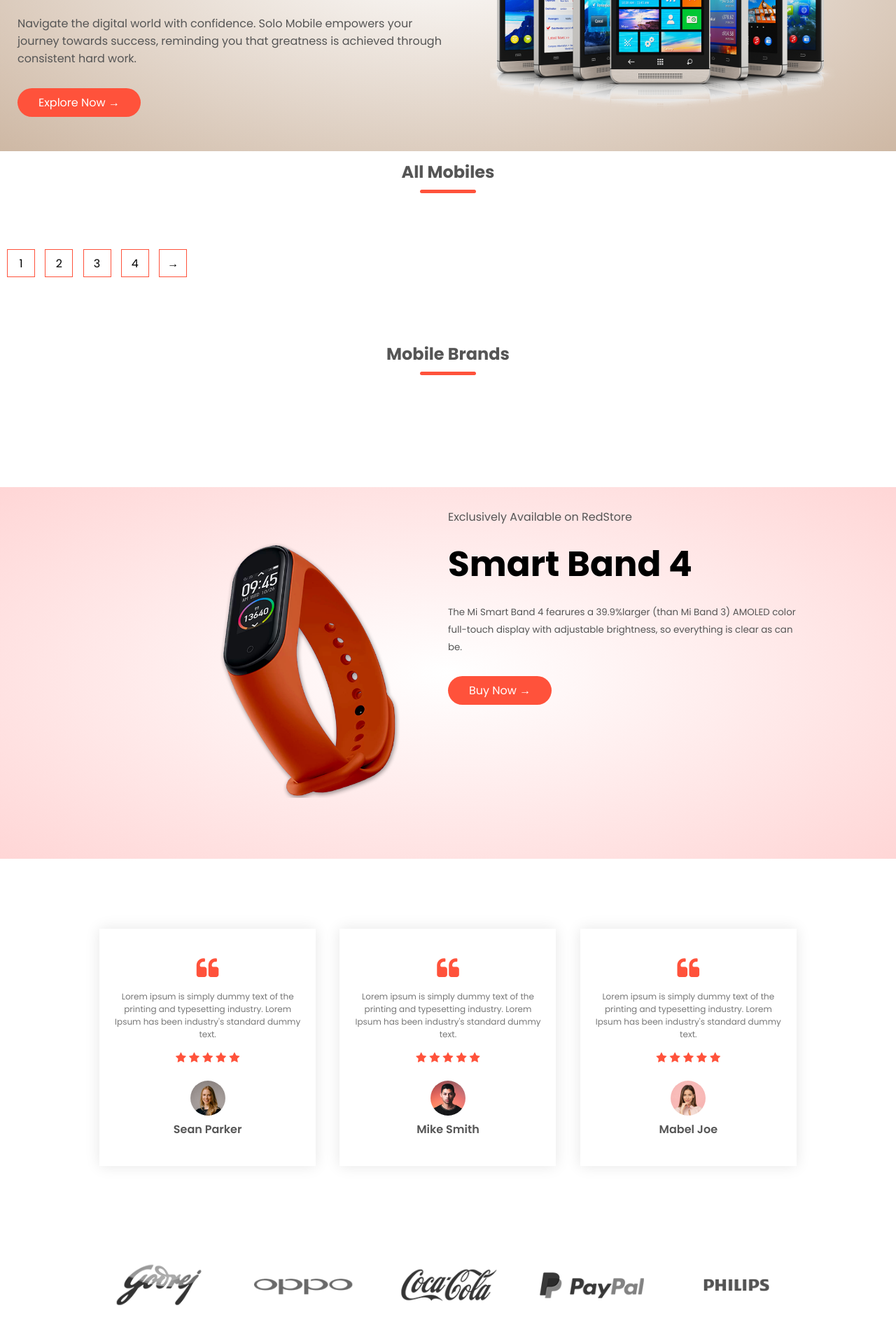
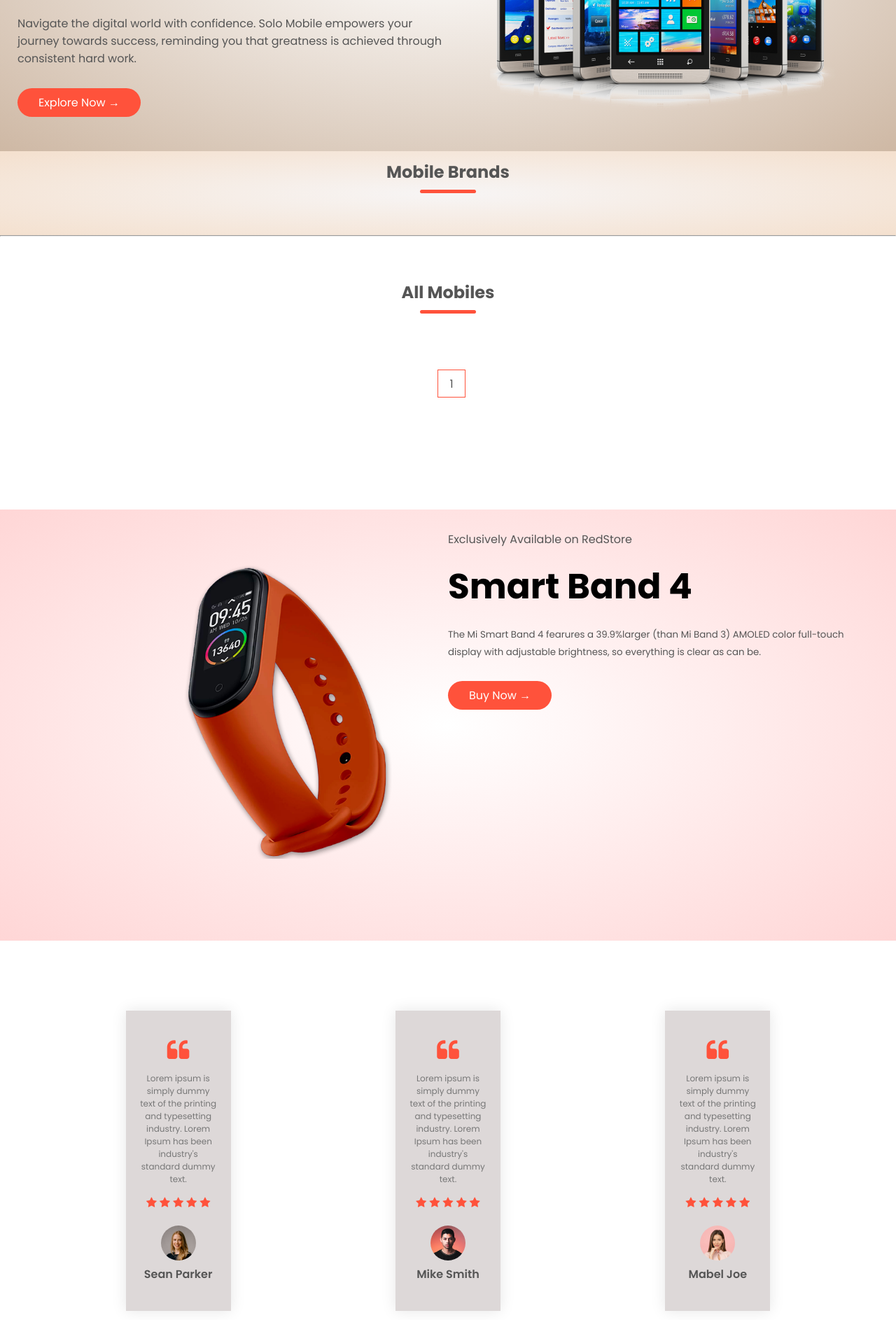
Before and after one commit to ArbaazAfsar/EcomMobile, a Django app: page / in a window 1280 px wide. Shown: the part 379-2265 px from the top of the page at 70% size. Run offline with Django 5.2, Linux system fonts and the light colour scheme; data that the repository does not hold is empty.

Commit message:
Fixed all the errors in paginator of brand.html

```diff
--- a/EcomMobilPro/Products/templates/base.html
+++ b/EcomMobilPro/Products/templates/base.html
@@ -69,11 +69,11 @@
         </div>
 
     </div>
-    {% block condent %}
+    {% block content %}
 
 
 
-    {% endblock condent %}
+    {% endblock content %}
 
     <!-- Footer -->
     <div class="footer">
--- a/EcomMobilPro/Products/templates/index.html
+++ b/EcomMobilPro/Products/templates/index.html
@@ -7,11 +7,11 @@
 
 
 
-{% block condent %}
+{% block content %}
 {% load static %}
 
 
-
+{% include 'mobileBrand.html' %}
 
 
 <!-- Featured Products -->
@@ -25,7 +25,7 @@
 
 
 
-{% include 'mobileBrand.html' %}
+
 
 <!-- Offer -->
 <div class="offer">
@@ -118,4 +118,4 @@
         </div>
     </div>
 </div>
-{% endblock condent %}
+{% endblock content %}
--- a/EcomMobilPro/Products/templates/mobileBrand.html
+++ b/EcomMobilPro/Products/templates/mobileBrand.html
@@ -1,4 +1,4 @@
-
+{% load static %}
 
 <div class="categories">
     <div class="small-container">
@@ -13,4 +13,5 @@
         </div>
 
     </div>
+    <hr>
 </div>
--- a/EcomMobilPro/Products/templates/pageNext.html
+++ b/EcomMobilPro/Products/templates/pageNext.html
@@ -1,9 +1,21 @@
 {% load static %}
+<!-- Pagination links -->
+<div class="page_section">
+    <div class="page-btn">
 
-<div class="page-btn">
-    <span>1</span>
-    <span>2</span>
-    <span>3</span>
-    <span>4</span>
-    <span>→</span>
+        {% if mobiles.has_previous %}
+        <a href="?page=1"><span>first</span></a>
+        <a href="?page={{ mobiles.previous_page_number }}"><span><<</span></a>
+        {% endif %}
+
+        {% for n in pro_pages %}
+        <a href="?page={{ n.number }}"><span>{{ n.number }}</span></a>
+        {% endfor %}
+
+        {% if mobiles.has_next %}
+        <a href="?page={{ mobiles.next_page_number }}"><span>>></span></a>
+        <a href="?page={{ mobiles.paginator.num_pages }}"><span>last</span></a>
+        {% endif %}
+
+    </div>
 </div>
--- a/EcomMobilPro/Products/views.py
+++ b/EcomMobilPro/Products/views.py
@@ -6,7 +6,10 @@
 def index(request):
     brands = brand.objects.all()
     mobiles = product.objects.all()
-    return render(request, 'index.html', {'brands':brands, 'mobiles': mobiles})
+    pro_pages = Paginator(mobiles,3)
+    page_num = request.GET.get('page')
+    mobiles= pro_pages.get_page(page_num)
+    return render(request, 'index.html', {'brands':brands, 'mobiles': mobiles, 'pro_pages':pro_pages})
 
 def productsLists(request):
     brands = brand.objects.all()
@@ -14,7 +17,7 @@
     pro_pages = Paginator(mobiles,3)
     page_num = request.GET.get('page')
     mobiles= pro_pages.get_page(page_num)
-    return render(request, 'productsList.html', {'brands':brands,  'mobiles': mobiles})
+    return render(request, 'productsList.html', {'brands':brands,  'mobiles': mobiles, 'pro_pages':pro_pages})
 
 def base(request):
     brands = brand.objects.all()
@@ -23,20 +26,24 @@
 
 
 def brand_mob(request, Brand_name):
-    message = None
-    brands = product.objects.filter(Brand_name__Brand_name=Brand_name)
-    if brands.exists():
-        all_brands = brand.objects.all()
-        return render(request, 'brand.html', {'brands': brands, 'all_brands': all_brands})
+    mobiles = product.objects.filter(Brand_name__Brand_name=Brand_name)
+    if mobiles.exists():
+        brands = brand.objects.all()
+        pro_pages = Paginator(mobiles,3)
+        page_num = request.GET.get('page')
+        mobiles= pro_pages.get_page(page_num)
+        return render(request, 'brand.html', {'brands': brands, 'mobiles': mobiles, 'pro_pages':pro_pages})
     else:
-        all_brands = brand.objects.all()
+        brands = brand.objects.all()
         message = "This brand's product is not available now"
-        return render(request, 'brand.html',  {'message':message,'all_brands': all_brands})
+        return render(request, 'brand.html',  {'message':message,'brands': brands})
+
+
 
 
 
 def productDetails(request, pk, Brand_name):
     mobile = product.objects.get( id = pk)
-    brands = product.objects.filter(Brand_name__Brand_name=Brand_name)
-    brnd= brand.objects.all()
-    return render(request, 'product_details.html', {'mobile':mobile, 'brands': brands, 'brnd':brnd})
+    Brand = product.objects.filter(Brand_name__Brand_name=Brand_name)
+    brands= brand.objects.all()
+    return render(request, 'product_details.html', {'mobile':mobile, 'Brand': Brand, 'brands':brands})
--- a/EcomMobilPro/static/css/style.css
+++ b/EcomMobilPro/static/css/style.css
@@ -132,35 +132,45 @@
     margin-top: 70px;
 }
 .categories{
-    margin: 70px 0;
+    margin-bottom: 50px;
+    background: radial-gradient(#f7f5f5,#f4e0ce);
 }
-.col-3{
+
+hr{
+
+}
+.col-3 {
     flex-basis: 30%;
-    min-width: 250px;
-    margin-bottom: 30px;
-
+    max-width: 150px;
+    margin-bottom: 10px;
+    background-color: #ddd8d8;
+    box-shadow: #555 5px 5px 5px;
 }
 
 .col-3 a{
     display: flex;
     justify-content: center;
+
 }
 
 .col-3 a img{
     width: 50%;
-    margin-top: 10px% ;
+    margin-top: 10px ;
     /* margin-left: 23%; */
 
 }
-.small-container{
-    max-width: 1080px;
+
+.small-container {
+    max-width: 1206px;
     margin: auto;
+    margin-bottom: 30px;
     padding-left: 25px;
     padding-right: 25px;
 }
-.col-4{
+
+.col-4 {
     display: flex;
-    flex-direction:column;
+    flex-direction: column;
     justify-content: center;
     flex-basis: 25%;
     padding: 10px;
@@ -168,13 +178,15 @@
     min-width: 200px;
     margin: 20px;
     transition: transform 0.5s;
-
+    box-shadow: #555 2px 3px 30px -10px;
+    border-radius: 8px;
     flex-wrap: wrap;
 }
 .col-4 img{
     max-height: 250px;
     max-width: 300px;
     flex-grow: 2;
+
 }
 .pro-con{
     flex-grow: 1;
@@ -186,7 +198,7 @@
 
 .title{
     text-align: center;
-    margin: 0 auto 80px;
+    margin: 0 auto 30px;
     position: relative;
     line-height: 60px;
     color: #555;
@@ -345,8 +357,13 @@
 select:focus{
     outline: none;
 }
+.page_section{
+    display: flex;
+    align-items: center;
+    margin-top: 50px;
+}
 .page-btn{
-    margin: 0 auto 80px;
+    margin: 0 auto  80px  ;
 }
 .page-btn span{
     display: inline-block;
```
Also changed, not shown: EcomMobilPro/Products/templates/brand.html (+9 -5 lines), EcomMobilPro/Products/templates/product_details.html (+2 -8 lines), EcomMobilPro/Products/templates/productsList.html (+3 -8 lines).
